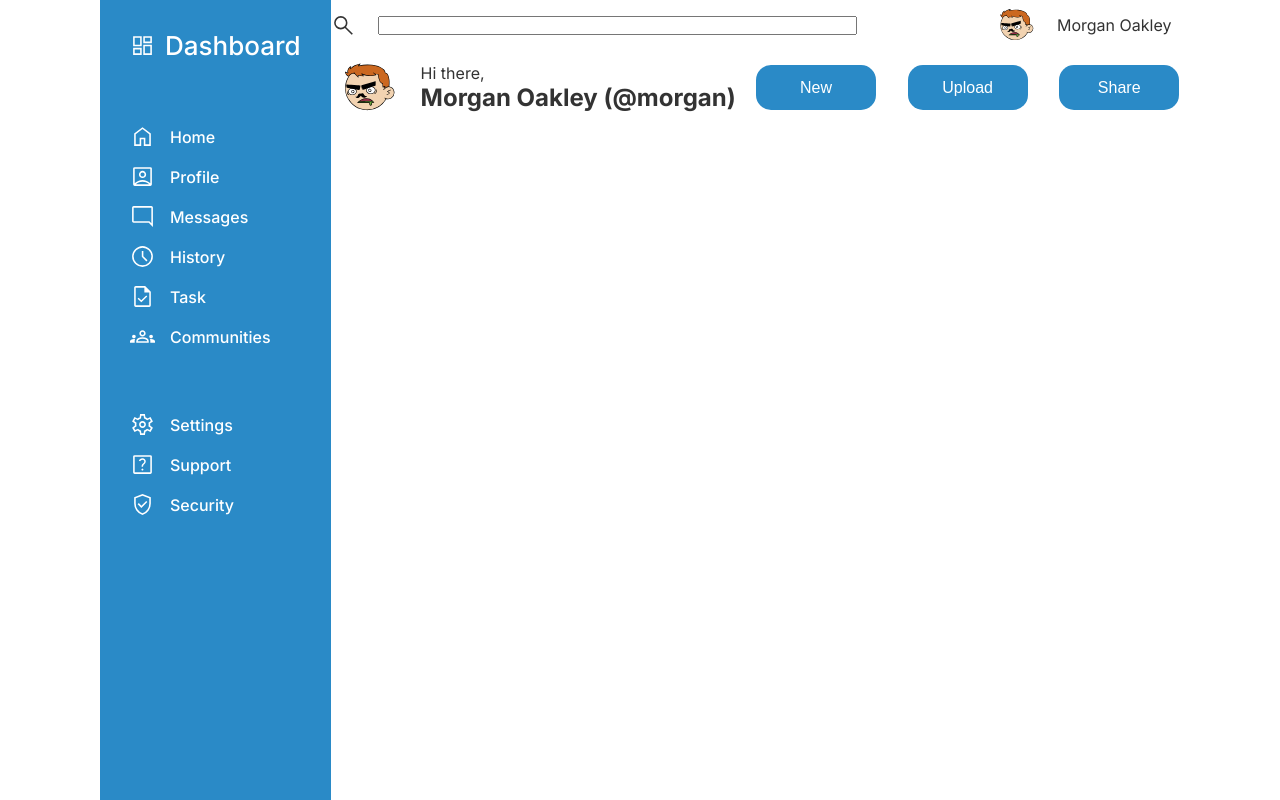
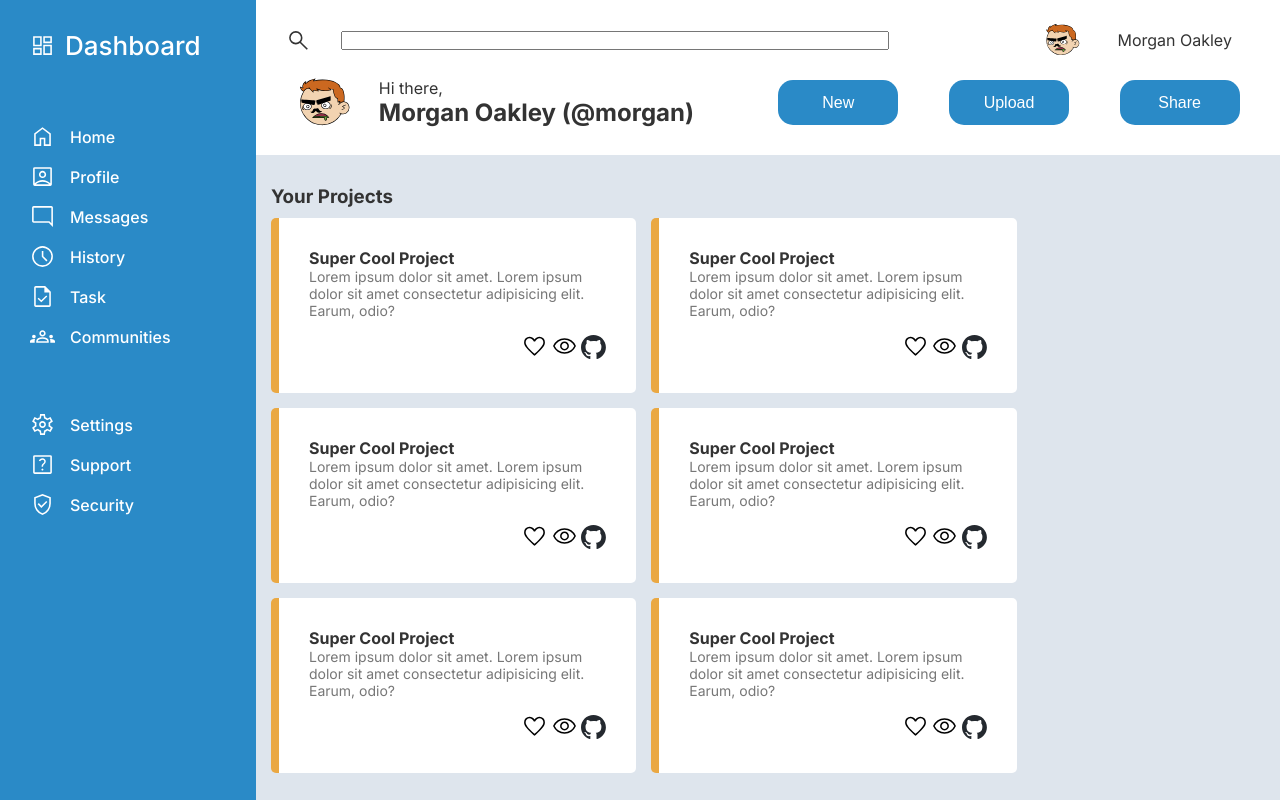
Before and after one commit to taewookim02/admin-dashboard, a plain HTML site: page index.html in a window 1280 px wide. Drawn offline with Linux system fonts and the light colour scheme.

Commit message:
Add project section

```diff
--- a/index.html
+++ b/index.html
@@ -88,9 +88,79 @@
       </div>
     </nav>
     <main class="main">
-      <div class="main__projects"></div>
-      <aside class="main__announcements"></aside>
-      <aside class="main__trending"></aside>
+      <div class="main__projects">
+        <h3 class="main__projects--header">Your Projects</h3>
+        <div class="main__projects--item">
+          <div class="main__projects--item-text">
+            <h4 class="main__projects--item-header">Super Cool Project</h4>
+            <p>Lorem ipsum dolor sit amet. Lorem ipsum dolor sit amet consectetur adipisicing elit. Earum, odio?</p>
+          </div>
+          <div class="main__projects--item-icons">
+            <img src="./assets/icon-heart.svg" alt="Heart icon">
+            <img src="./assets/icon-watch.svg" alt="Watch icon">
+            <img src="./assets/icon-github.svg" alt="Github icon">
+          </div>
+        </div>
+        <div class="main__projects--item">
+          <div class="main__projects--item-text">
+            <h4 class="main__projects--item-header">Super Cool Project</h4>
+            <p>Lorem ipsum dolor sit amet. Lorem ipsum dolor sit amet consectetur adipisicing elit. Earum, odio?</p>
+          </div>
+          <div class="main__projects--item-icons">
+            <img src="./assets/icon-heart.svg" alt="Heart icon">
+            <img src="./assets/icon-watch.svg" alt="Watch icon">
+            <img src="./assets/icon-github.svg" alt="Github icon">
+          </div>
+        </div>
+        <div class="main__projects--item">
+          <div class="main__projects--item-text">
+            <h4 class="main__projects--item-header">Super Cool Project</h4>
+            <p>Lorem ipsum dolor sit amet. Lorem ipsum dolor sit amet consectetur adipisicing elit. Earum, odio?</p>
+          </div>
+          <div class="main__projects--item-icons">
+            <img src="./assets/icon-heart.svg" alt="Heart icon">
+            <img src="./assets/icon-watch.svg" alt="Watch icon">
+            <img src="./assets/icon-github.svg" alt="Github icon">
+          </div>
+        </div>
+        <div class="main__projects--item">
+          <div class="main__projects--item-text">
+            <h4 class="main__projects--item-header">Super Cool Project</h4>
+            <p>Lorem ipsum dolor sit amet. Lorem ipsum dolor sit amet consectetur adipisicing elit. Earum, odio?</p>
+          </div>
+          <div class="main__projects--item-icons">
+            <img src="./assets/icon-heart.svg" alt="Heart icon">
+            <img src="./assets/icon-watch.svg" alt="Watch icon">
+            <img src="./assets/icon-github.svg" alt="Github icon">
+          </div>
+        </div>
+        <div class="main__projects--item">
+          <div class="main__projects--item-text">
+            <h4 class="main__projects--item-header">Super Cool Project</h4>
+            <p>Lorem ipsum dolor sit amet. Lorem ipsum dolor sit amet consectetur adipisicing elit. Earum, odio?</p>
+          </div>
+          <div class="main__projects--item-icons">
+            <img src="./assets/icon-heart.svg" alt="Heart icon">
+            <img src="./assets/icon-watch.svg" alt="Watch icon">
+            <img src="./assets/icon-github.svg" alt="Github icon">
+          </div>
+        </div>
+        <div class="main__projects--item">
+          <div class="main__projects--item-text">
+            <h4 class="main__projects--item-header">Super Cool Project</h4>
+            <p>Lorem ipsum dolor sit amet. Lorem ipsum dolor sit amet consectetur adipisicing elit. Earum, odio?</p>
+          </div>
+          <div class="main__projects--item-icons">
+            <img src="./assets/icon-heart.svg" alt="Heart icon">
+            <img src="./assets/icon-watch.svg" alt="Watch icon">
+            <img src="./assets/icon-github.svg" alt="Github icon">
+          </div>
+        </div>
+      </div>
+      <aside class="main__aside-container">
+        <aside class="main__announcements"></aside>
+        <aside class="main__trending"></aside>
+      </aside>
     </main>
   </div>
 </body>
--- a/style.css
+++ b/style.css
@@ -6,7 +6,7 @@
 
 .container {
   height: 100vh;
-  width: 1080px;
+  width: 100%;
   margin: 0 auto;
   display: grid;
   grid-template-columns: 1fr 1.5fr 1.5fr 1fr;
@@ -21,9 +21,11 @@ html {
 /* HEADER */
 
 .header {
+  padding: 15px 30px;
   grid-column: 2 / -1;
   display: grid;
   grid-template-rows: 1fr 1.5fr;
+  box-shadow: 0 4px 5px -2px #aaa;
 }
 
 .header__upper {
@@ -143,3 +145,48 @@ html {
 .nav-text {
   font-size: 26px;
 }
+
+/* MAIN */
+
+.main {
+  grid-column: 2 / -1;
+  grid-row: 2 / -1;
+  display: grid;
+  grid-template-columns: 3fr 1fr;
+  padding: 30px 15px;
+  background-color: #dee5ed;
+}
+
+.main__projects {
+  display: grid;
+  grid-template-columns: repeat(auto-fit, minmax(300px, 1fr));
+  grid-template-rows: min-content;
+  grid-auto-rows: minmax(min-content, 1fr);
+  gap: 15px;
+}
+
+.main__projects--header {
+  grid-column: 1 / -1;
+  align-self: center;
+  margin-bottom: -5px;
+}
+
+.main__projects--item {
+  padding: 30px;
+  display: grid;
+  grid-template-rows: min-content min-content;
+  align-content: space-between;
+  gap: 15px;
+  background-color: #ffffff;
+  border-radius: 5px;
+  border-left: 8px solid #eaa843;
+}
+
+.main__projects--item-text > p {
+  font-size: 14px;
+  color: #777;
+}
+
+.main__projects--item-icons {
+  justify-self: end;
+}
```
Also changed, not shown: assets/icon-github.svg (added), assets/icon-heart.svg (added), assets/icon-watch.svg (added).
